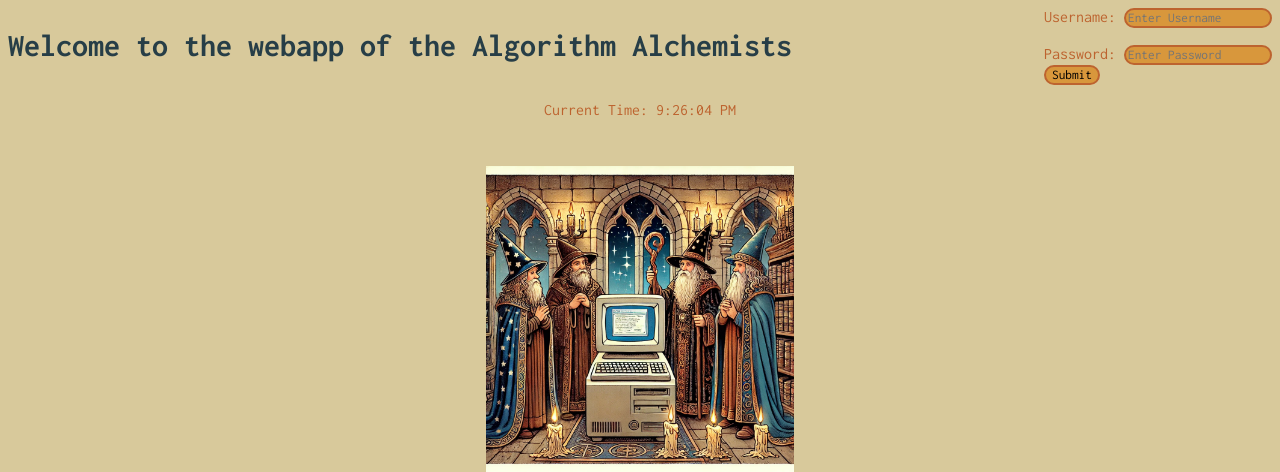
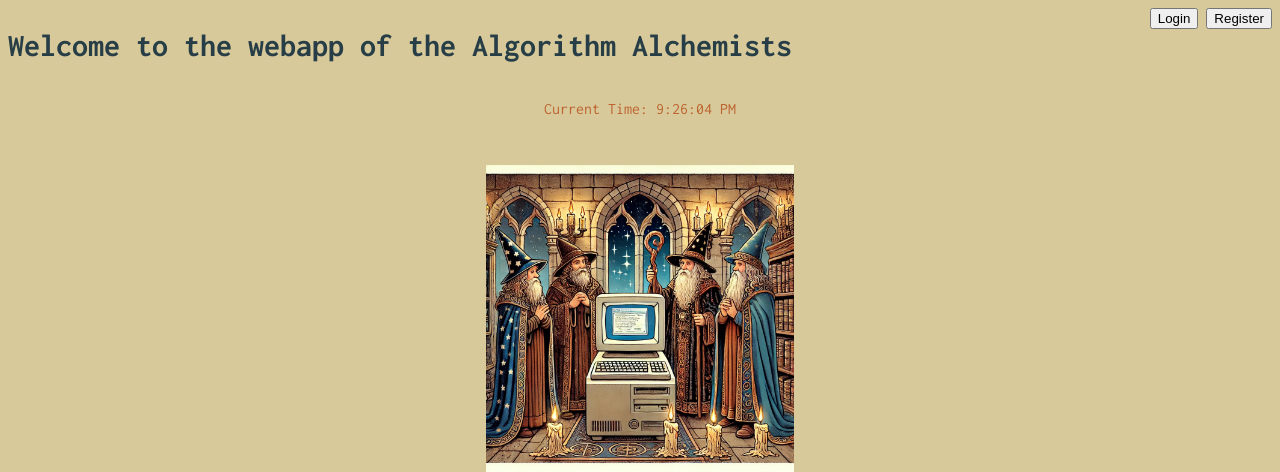
Before and after one commit to prwilkin/CSE_312, a Flask app: page / in a window 1280 px wide. Shown: the top 472 px of the page. Run offline with Flask 3, Linux system fonts and the light colour scheme.

Commit message:
changed login form to serve a login and registration based on two buttons

```diff
--- a/webapp/static/index/index.js
+++ b/webapp/static/index/index.js
@@ -13,13 +13,82 @@ function displayLocation() {
         document.getElementById('latLong').textContent = `Your Location: Latitude: ${lat}, Longitude: ${lon}`;
     });
 }
+function displayLogin(formtype) {
+    //username label
+    const usernameLabel = document.getElementById("UsernameLabel");
+    usernameLabel.setAttribute("style","display: block;")
+
+    //username input
+    const usernameInput = document.getElementById("username");
+
+    usernameInput.setAttribute("style","display: block;")
+
+    //password label
+    const passwordLabel = document.getElementById("PasswordLabel");
+
+    passwordLabel.setAttribute("style","display: block;")
+    //password input
+
+    const passwordInput =  document.getElementById("password");
+
+    passwordInput.setAttribute("style","display: block;")
+    if (formtype == "registration") {
+        //password label
+        const confirmLabel = document.getElementById("ConfirmPasswordLabel");
+
+        confirmLabel.setAttribute("style", "display: block;")
+        //password input
+
+        const password2Input = document.getElementById("password2");
+
+        password2Input.setAttribute("style", "display: block;")
+
+        //blocking register, displaying login
+
+        const registerButton = document.getElementById("registerButton");
+        registerButton.setAttribute("style", "display: none;")
+        const loginButton = document.getElementById("loginButton");
+        loginButton.setAttribute("style", "display: block;")
+    } else{
+         //password confirmation label
+        const confirmLabel = document.getElementById("ConfirmPasswordLabel");
+        confirmLabel.setAttribute("style","display: none;")
+        //password confirmation
+
+        const password2Input =  document.getElementById("password2");
+        password2Input.setAttribute("style","display: none;")
+        //blocking login, displaying register
+        const registerButton = document.getElementById("registerButton");
+        registerButton.setAttribute("style", "display: block;")
+        const loginButton = document.getElementById("loginButton");
+        loginButton.setAttribute("style", "display: none;")
+    }
+    //submit button
+        const submitButton = document.getElementById("SubmitButton");
+        submitButton.setAttribute("style", "display: block;")
+
+
+}
+
 //sends out a post request with username and pw info
-//auth just needs a function to recieve it, if you run the page + go into network you can read the request
-function getLogin(){
+//auth just needs a function to receive it, if you run the page + go into network you can read the request
+function getLogin() {
     let username = document.getElementById("username").value
     let password = document.getElementById("password").value
+    let password2 = null;
+    if (document.getElementById("password2").getAttribute("style")=="display: block;") {
+         password2 = document.getElementById("password2").value
+    }
+
     const request = new XMLHttpRequest();
-    let messageJSON = {"username": username,"password":password};
+    let messageJSON;
+
+    if (password2 != null){
+         messageJSON = {"username": username, "password": password, "password2": password2};
+    }
+    else{
+         messageJSON = {"username": username, "password": password};
+    }
     request.open("POST", "/");
     request.send(JSON.stringify(messageJSON));
 }
--- a/webapp/templates/index.html
+++ b/webapp/templates/index.html
@@ -13,11 +13,17 @@
 <div id="topheader">
     <h1>Welcome to the webapp of the Algorithm Alchemists</h1>
     <form id="login">
-        <label for="user">Username:</label>
-        <input type="text" id="username" value="" placeholder="Enter Username"><br><br>
-        <label for="user">Password:</label>
-        <input type="text" id="password" value=""placeholder="Enter Password"><br>
-        <input type="button" value="Submit" onclick="getLogin()">
+        <button id="loginButton" type="button" value="Login" onclick="displayLogin('login')">Login</button>
+        <button id="registerButton" type="button" value="Register" onclick="displayLogin('registration')">Register</button>
+
+        <label style="display: none;" value="username" htmlFor="user" id="UsernameLabel"></label>
+        <input style="display: none;" type="text"  value="" placeholder="Enter Username" id="username"/>
+        <label style="display: none;" htmlFor="user" value="Password:" id="PasswordLabel"></label>
+        <input type="password" value="" placeholder="Enter Password" style="display: none" id="password"/>
+        <label style="display: none;" htmlFor="user" value="Confirm" id="ConfirmPasswordLabel"></label>
+        <input type="password" value="" placeholder="Confirm Password" style="display: none" id="password2"/>
+        <button type="button" value="Submit" onclick="getLogin()" style="display: none" id="SubmitButton">Submit</button>
+
     </form>
 </div>
 <div id="main-content">
```
